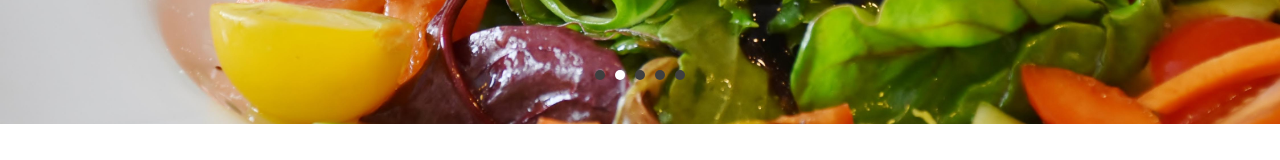
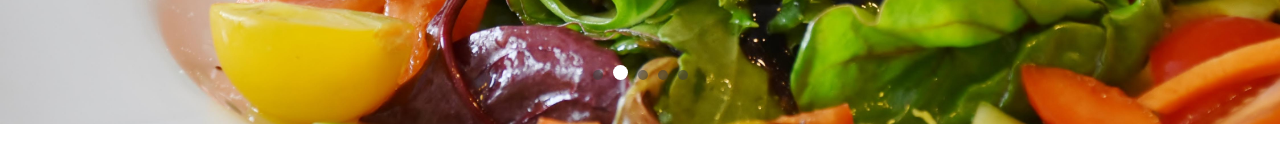
Before and after one commit to Jaek1783/salad, a React (Create React App) app: page / in a window 1280 px wide. Shown: the part 556-716 px from the top of the page. Built offline with nearby package versions, Linux system fonts and the light colour scheme; grey boxes are pictures that could not be loaded.

Commit message:
pager 디자인 변경

```diff
--- a/src/App.css
+++ b/src/App.css
@@ -134,7 +134,7 @@ h1{
 .pager span:not(:last-child){
   width:10px;
   height:10px;
-  background: #3f3f3f;
+  background: rgba(63, 63, 63, 0.576);
   border-radius: 50%;
   display: inline-block;
   text-indent:-9999em;
@@ -142,6 +142,8 @@ h1{
   cursor: pointer;
 }
 .pager span.active{
+  width:15px;
+  height:15px;
   background-color:#fff;
 }
 
```
